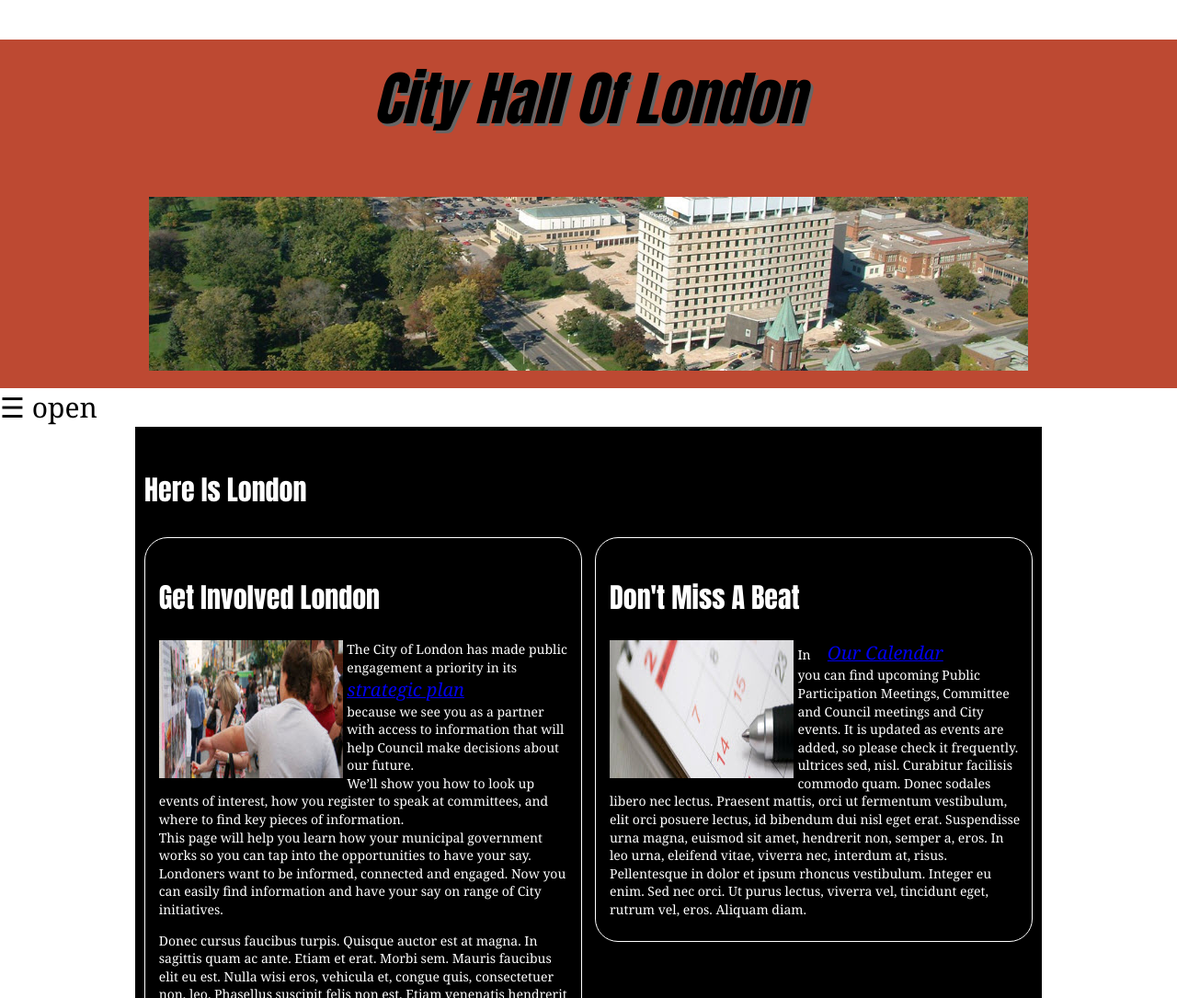
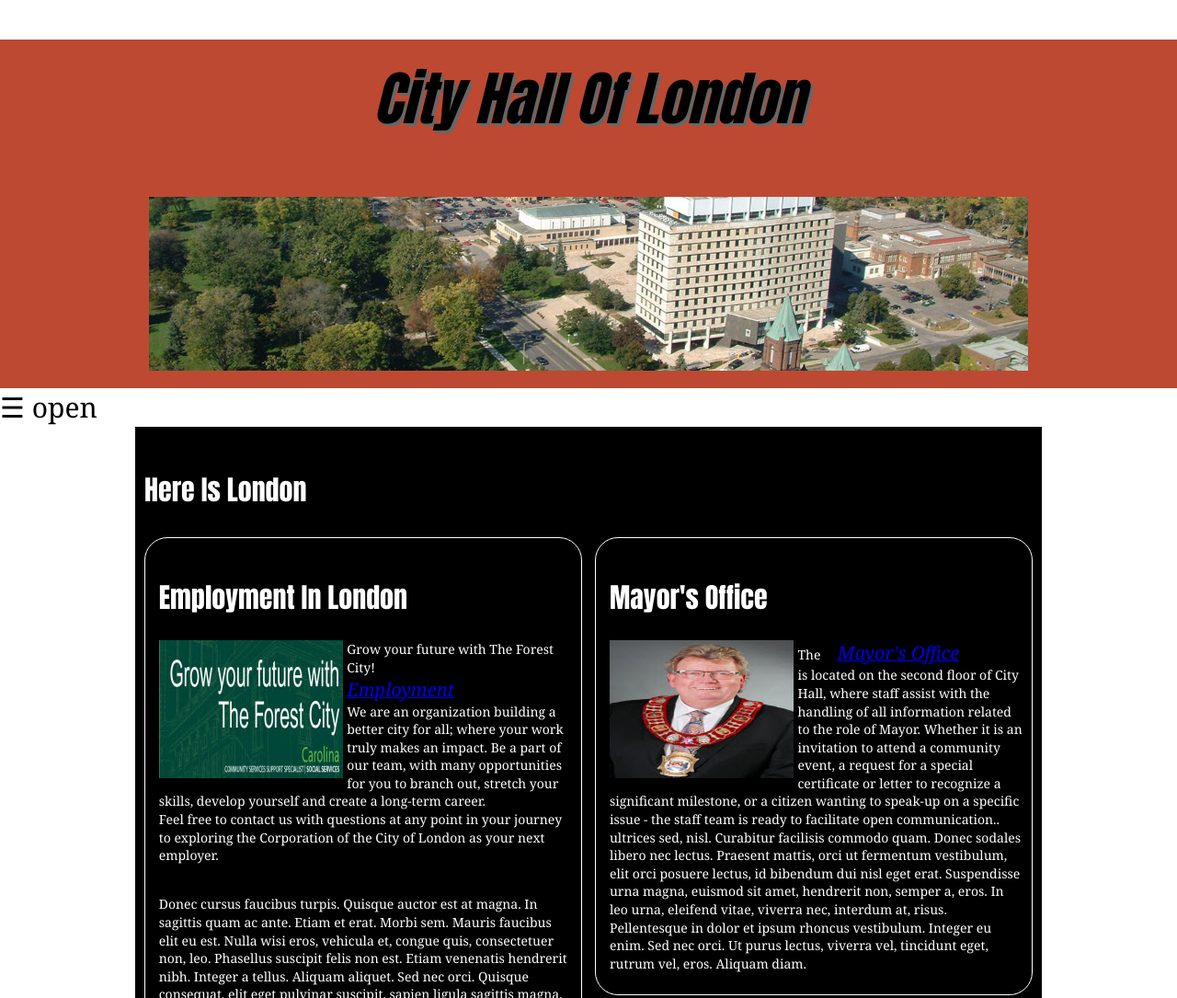
Before and after one commit to Loblaw/CityOfLondon, a plain HTML site: page cityhall.html in a window 1280 px wide. Shown: the top 1085 px of the page at 92% size. Drawn offline with Linux system fonts and the light colour scheme.

Commit message:
Cleaning up

```diff
--- a/cityhall.html
+++ b/cityhall.html
@@ -19,7 +19,7 @@
 	<li><a href="index.html">Home</a></li>
     <li><a href="residents.html" target="_blank">Residents</a></li>
 	<li><a href="cityhall.html" target="_blank">City Hall</a></li>
-	<li><a href="about.hmtl" target="_blank">About London</a></li>
+	<li><a href="about.html" target="_blank">About London</a></li>
 	</div>
 
 <span style="font-size:30px;cursor:pointer" onclick="openNav()">&#9776; open</span>
@@ -39,20 +39,18 @@ function closeNav() {
 
 <<h1>Here Is London</h1>
 <section>
-    <h2>Get Involved London</h2>
-    <p><img src="images/GI.jpg" width="200" height="150" alt="Get Involved" alt title="Get Involved London"/>The City of London has made public engagement a priority in its <a href="https://www.london.ca/city-hall/Civic-Administration/City-Management/Pages/Strategic-Planning.aspx" target="_blank"><br><em>strategic plan</em></a><br>  because we see you as a partner with access to information that will help Council make decisions about our future.<br>
+    <h2>Employment In London</h2>
+    <p><img src="images/employ.jpg" width="200" height="150" alt="Employment In London" alt title="Employment In London"/>Grow your future with The Forest City!
 
-	We’ll show you how to look up events of interest, how you register to speak at committees, and where to find key pieces of information.<br>
+ <a href="https://www.london.ca/city-hall/employment/Pages/default.aspx" target="_blank"><br><em>Employment</em></a><br>  We are an organization building a better city for all; where your work truly makes an impact. Be a part of our team, with many opportunities for you to branch out, stretch your skills, develop yourself and create a long-term career.<br>
 
-	This page will help you learn how your municipal government works so you can tap into the opportunities to have your say.<br>
-
-	Londoners want to be informed, connected and engaged. Now you can easily find information and have your say on range of City initiatives. </p>
+Feel free to contact us with questions at any point in your journey to exploring the Corporation of the City of London as your next employer.<br><br> </p>
     <p>Donec cursus faucibus turpis. Quisque auctor est at magna. In sagittis quam ac ante. Etiam et erat. Morbi sem. Mauris faucibus elit eu est. Nulla wisi eros, vehicula et, congue quis, consectetuer non, leo. Phasellus suscipit felis non est. Etiam venenatis hendrerit nibh. Integer a tellus. Aliquam aliquet. Sed nec orci. Quisque consequat, elit eget pulvinar suscipit, sapien ligula sagittis magna, at sodales arcu est et augue. Donec sodales libero nec lectus. Praesent mattis, orci ut fermentum vestibulum, elit orci posuere lectus, id bibendum dui nisl eget erat. Suspendisse urna magna, euismod sit amet, hendrerit non, semper a, eros. In leo urna, eleifend vitae, viverra nec, interdum at, risus. Pellentesque in dolor et ipsum rhoncus vestibulum. Integer eu enim. Sed nec orci. Ut purus lectus, viverra vel, tincidunt eget, rutrum vel, eros. Aliquam diam.</p>
 </section>
 
 <aside>
-	<h2>Don't Miss A Beat</h2>
-	<p><img src="images/calendar.jpg" width="200" height="150" alt="Our Truck" alt title="Our Truck"/>In &nbsp &nbsp <a href="https://www.london.ca/Calendar/Pages/default.aspx" target="_blank"><em>Our Calendar</em></a><br>you can find upcoming Public Participation Meetings, Committee and Council meetings and City events. It is updated as events are added, so please check it frequently.<br> ultrices sed, nisl. Curabitur facilisis commodo quam. Donec sodales libero nec lectus. Praesent mattis, orci ut fermentum vestibulum, elit orci posuere lectus, id bibendum dui nisl eget erat. Suspendisse urna magna, euismod sit amet, hendrerit non, semper a, eros. In leo urna, eleifend vitae, viverra nec, interdum at, risus. Pellentesque in dolor et ipsum rhoncus vestibulum. Integer eu enim. Sed nec orci. Ut purus lectus, viverra vel, tincidunt eget, rutrum vel, eros. Aliquam diam. </p>
+	<h2>Mayor's Office</h2>
+	<p><img src="images/mayor.jpg" width="200" height="150" alt="London Mayor" alt title="London Mayor"/>The &nbsp &nbsp <a href="https://www.london.ca/city-hall/mayors-office/Pages/default.aspx" target="_blank"><em>Mayor's Office</em></a><br>is located on the second floor of City Hall, where staff assist with the handling of all information related to the role of Mayor.  Whether it is an invitation to attend a community event, a request for a special certificate or letter to recognize a significant milestone, or a citizen wanting to speak-up on a specific issue - the staff team is ready to facilitate open communication..<br> ultrices sed, nisl. Curabitur facilisis commodo quam. Donec sodales libero nec lectus. Praesent mattis, orci ut fermentum vestibulum, elit orci posuere lectus, id bibendum dui nisl eget erat. Suspendisse urna magna, euismod sit amet, hendrerit non, semper a, eros. In leo urna, eleifend vitae, viverra nec, interdum at, risus. Pellentesque in dolor et ipsum rhoncus vestibulum. Integer eu enim. Sed nec orci. Ut purus lectus, viverra vel, tincidunt eget, rutrum vel, eros. Aliquam diam. </p>
 </aside>
 </div>
 
```
Also changed, not shown: about.html (+5 -9 lines), residents.html (+3 -3 lines), images/ArLon.jpg (added), images/culture.jpg (added), images/employ.jpg (added), images/mayor.jpg (added).
